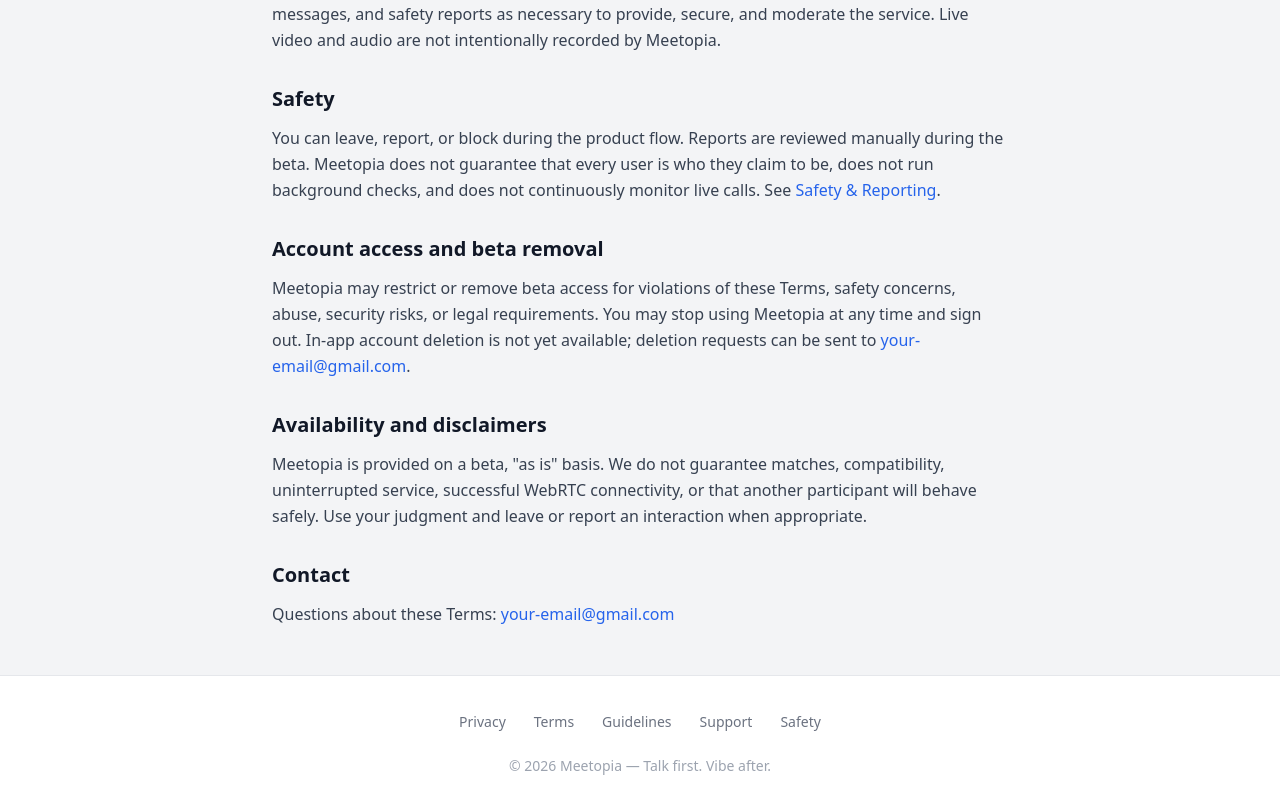
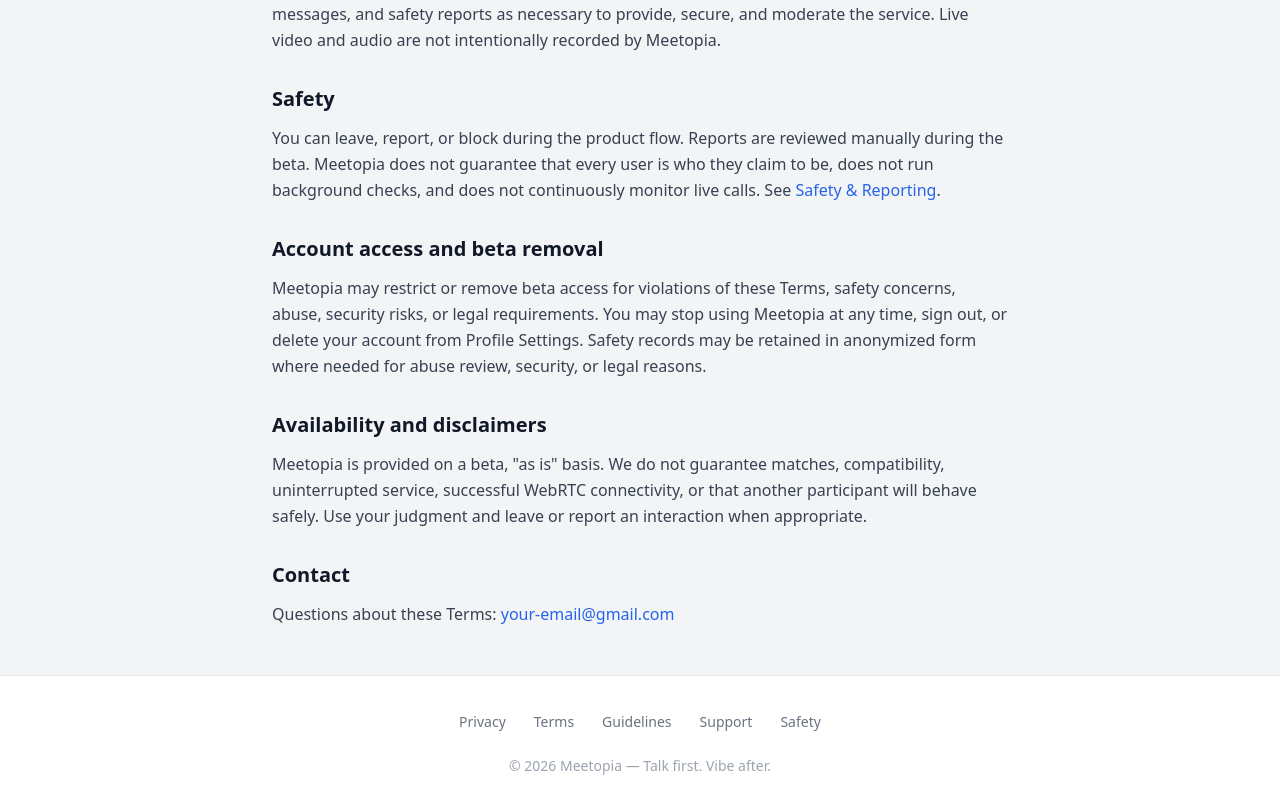
Before and after one commit to BTheCoderr/MeetopiaAPP, a Next.js app: page /terms in a window 1280 px wide. Shown: the part 1034-1834 px from the top of the page. Built offline with nearby package versions, Linux system fonts and the light colour scheme; no server answers.

Commit message:
Update terms for in-app account deletion [skip netlify]

```diff
--- a/src/app/terms/page.tsx
+++ b/src/app/terms/page.tsx
@@ -92,8 +92,8 @@ export default function TermsPage() {
             <p>
               Meetopia may restrict or remove beta access for violations of these Terms, safety
               concerns, abuse, security risks, or legal requirements. You may stop using Meetopia at
-              any time and sign out. In-app account deletion is not yet available; deletion requests
-              can be sent to <ContactEmail />.
+              any time, sign out, or delete your account from Profile Settings. Safety records may
+              be retained in anonymized form where needed for abuse review, security, or legal reasons.
             </p>
           ),
         },
```
